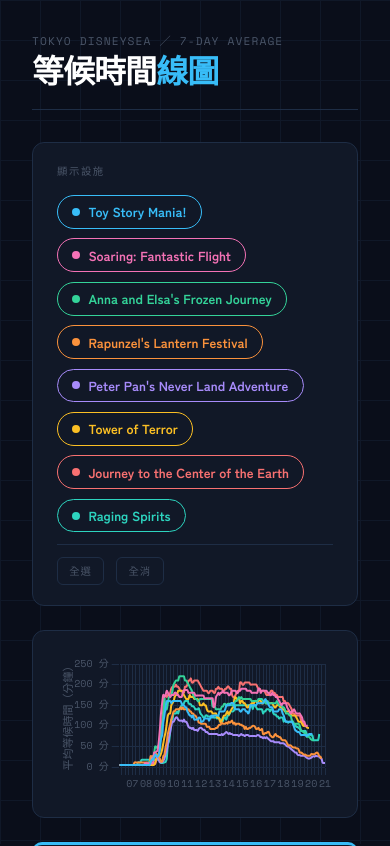
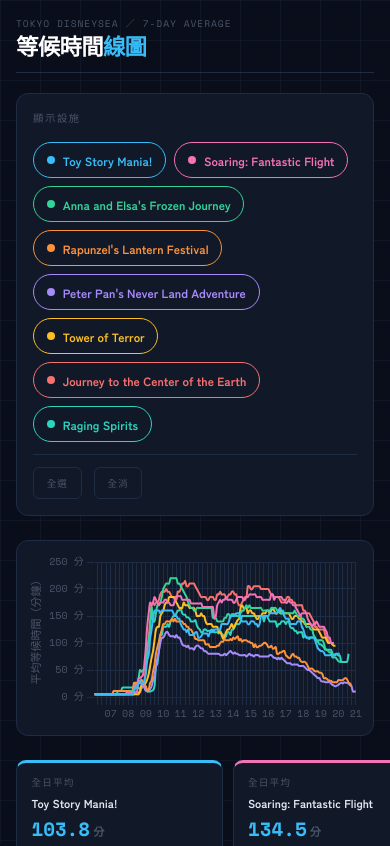
Before and after one commit to csiejimmyliu/tokyo_disney_waiting_time, a plain HTML site: page index.html in a window 390 px wide. Shown: the top 846 px of the page. Drawn offline with nearby package versions, Linux system fonts and the light colour scheme.

Commit message:
mobile responsive layout

```diff
--- a/index.html
+++ b/index.html
@@ -242,6 +242,75 @@
     font-size: 0.7rem;
     color: var(--muted);
     margin-left: 0.2rem;
+  }
+
+  /* ── Mobile ── */
+  @media (max-width: 640px) {
+    body {
+      padding: 1rem;
+    }
+
+    h1 {
+      font-size: 1.4rem;
+    }
+
+    .subtitle {
+      font-size: 0.6rem;
+    }
+
+    header {
+      margin-bottom: 1.25rem;
+      padding-bottom: 1rem;
+    }
+
+    .controls {
+      padding: 1rem;
+    }
+
+    .ride-grid {
+      gap: 0.5rem;
+    }
+
+    .ride-chip {
+      font-size: 0.75rem;
+      padding: 0.45rem 0.8rem;
+      /* 更大的觸控區域 */
+      min-height: 36px;
+    }
+
+    .chart-wrap {
+      padding: 0.75rem 0.5rem;
+    }
+
+    .chart-wrap canvas {
+      max-height: 280px;
+    }
+
+    /* stats 手機改成 2 欄 */
+    .stats {
+      display: grid;
+      grid-template-columns: 1fr 1fr;
+      gap: 0.6rem;
+    }
+
+    .stat-card {
+      min-width: unset;
+      padding: 0.75rem 0.9rem;
+    }
+
+    .stat-value {
+      font-size: 1.2rem;
+    }
+
+    .stat-name {
+      font-size: 0.72rem;
+    }
+
+    .btn-sm {
+      font-size: 0.6rem;
+      padding: 0.35rem 0.8rem;
+      min-height: 32px;
+    }
   }
 </style>
 </head>
```
